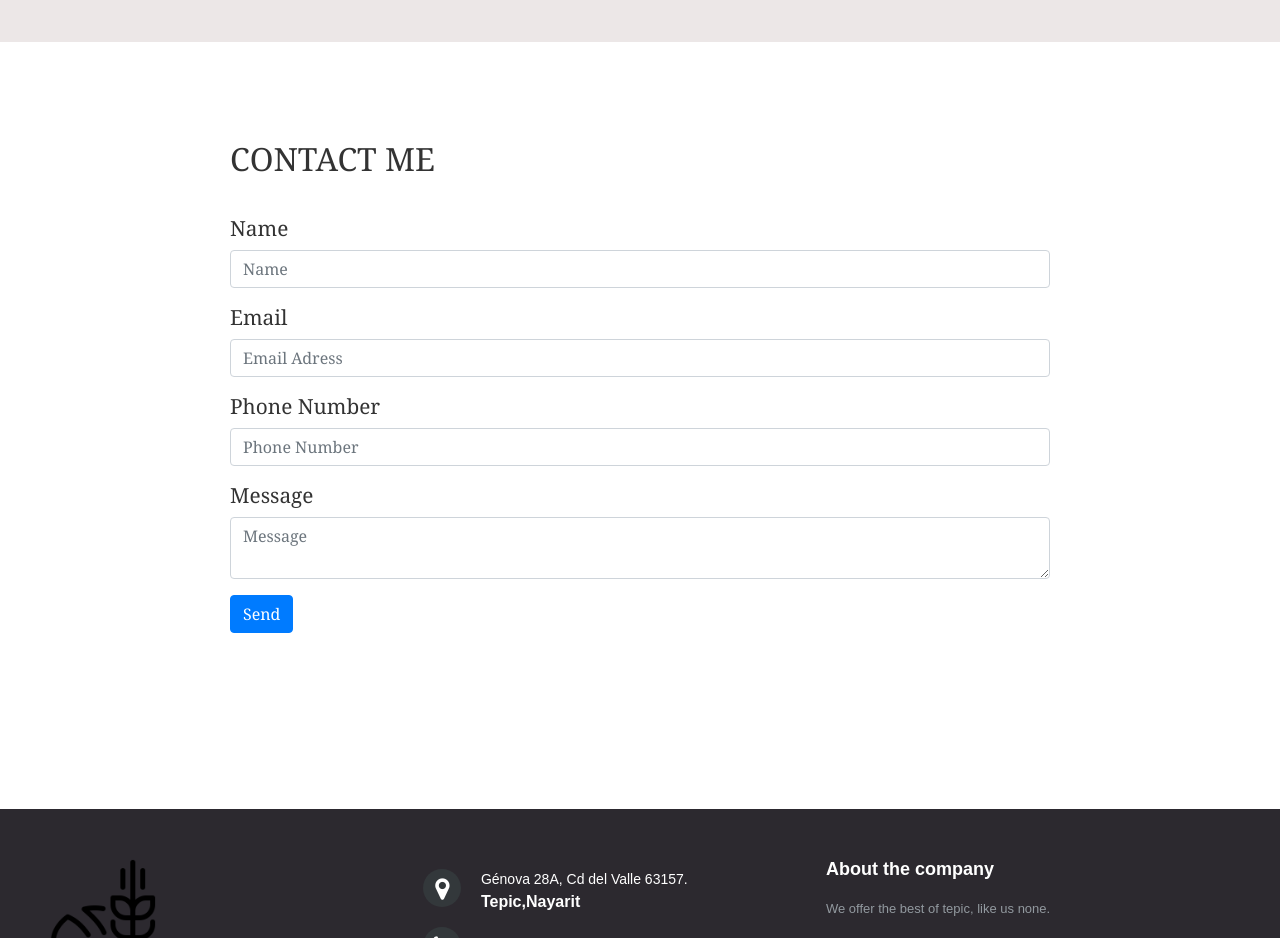
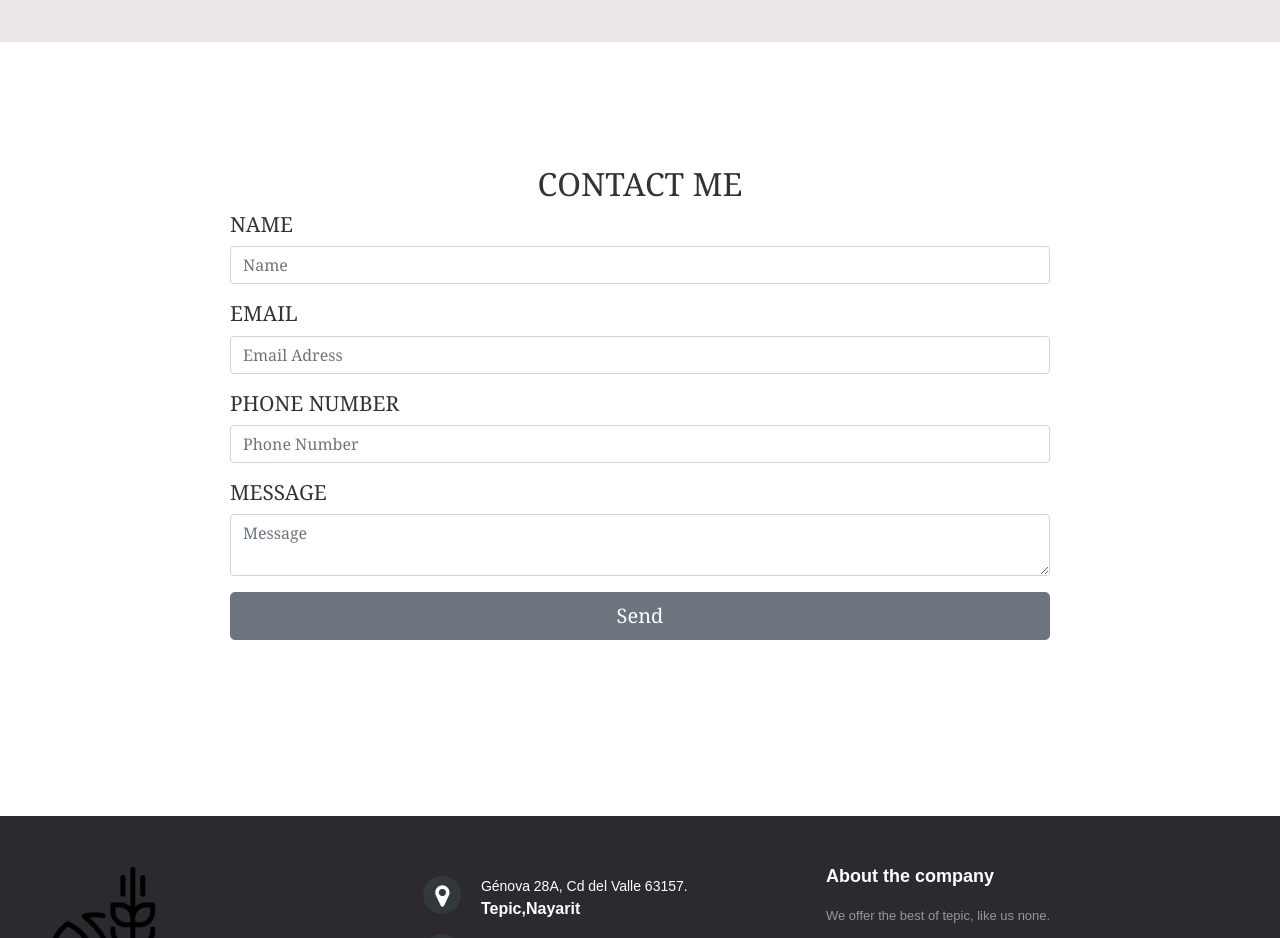
Before and after one commit to RodrigoSerrano23/Landing-Page---Practice, a website: page index.html in a window 1280 px wide. Shown: the part 2060-2998 px from the top of the page. Drawn offline with nearby package versions, Linux system fonts and the light colour scheme.

Commit message:
contact-update

```diff
--- a/index.html
+++ b/index.html
@@ -169,37 +169,38 @@
 
     <!-- CONTACT SECTION-->
     <section id="contact-section">
-        <div class="container" id="Contacto">
-        <h1>CONTACT ME</h1>
-        <br>
+        <div class="container">
+        <br class="contact-title-box">
+        <div></div>
+        <h2 class="title text-center">CONTACT ME</h2>
         <form class="needs-validation" novalidate>
             <div class="form-group">
-                <label>Name</label>
+                <label>NAME</label>
                 <input class="form-control" type="text" placeholder="Name" id="name" required>
                 <div class="invalid-feedback">Please enter your name</div>
             </div>
             <div class="form-group">
-                <label>Email</label>
+                <label>EMAIL</label>
                 <input class="form-control" type="email" placeholder="Email Adress" id="emailAdress" required>
                 <div class="invalid-feedback">Please enter your email</div>
             </div>
             <div class="form-group">
-                <label>Phone Number</label>
+                <label>PHONE NUMBER</label>
                 <input class="form-control" type="number" placeholder="Phone Number" id="phoneNumber" required>
                 <div class="invalid-feedback">Please enter your phone number</div>
             </div>
             <div class="form-group">
-                <label>Message</label>
+                <label>MESSAGE</label>
                 <textarea class="form-control" type="text" placeholder="Message" id="message" required></textarea>
                 <div class="invalid-feedback">Please enter your message</div>
             </div>
 
             <div>
-                <Button class="btn btn-primary" type="submit" id="sendMessageButton">Send</button>
+                <Button class="btn btn-secondary btn-lg btn-block" type="submit" id="sendMessageButton">Send</button>
             </div>
 
         </form>
-    </div>
+    </div></div>
     </section>
     <!--CONTACT / END-->
 
```
